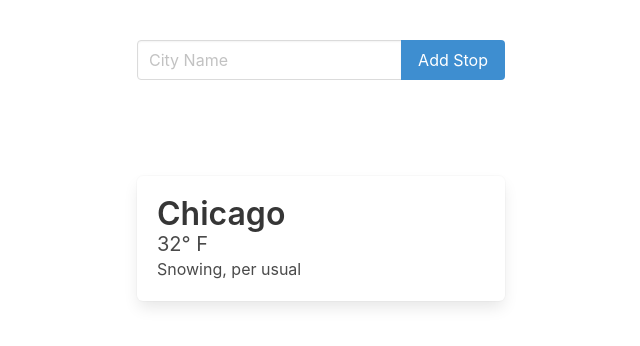
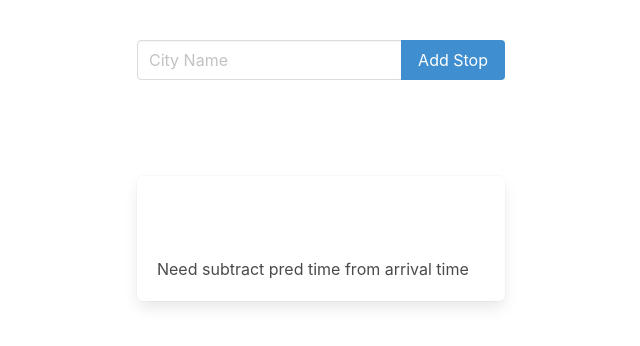
Before and after one commit to jopieji/ctanotifier, a Python web app: template ctanotifierdjango/djangocta/templates/djangocta/djangocta.html in a window 1280 px wide. Shown: the part 140-486 px from the top of the page, without its empty margins (319-959 px from the left). Run offline with Jinja, Linux system fonts and the light colour scheme; the template is opened without the code that fills it, so the values that code supplies are empty; some libraries are stand-ins or nearby versions.

Commit message:
display basic raw data and add sized cta logo to files

```diff
--- a/ctanotifierdjango/djangocta/templates/djangocta/djangocta.html
+++ b/ctanotifierdjango/djangocta/templates/djangocta/djangocta.html
@@ -55,10 +55,10 @@
                             <div class="media-content">
                                 <div class="content">
                                     <p>
-                                        <span class="title">Chicago</span>
+                                        <span class="title">{{stop_data.stationName}}</span>
                                         <br>
-                                        <span class="subtitle">32° F</span>
-                                        <br> Snowing, per usual
+                                        <span class="subtitle">{{stop_data.arrivalTime}}</span>
+                                        <br> Need subtract pred time from arrival time
                                     </p>
                                 </div>
                             </div>
```
Also changed, not shown: ctanotifierdjango/djangocta/static/ctaLogo50.jpg (added).
